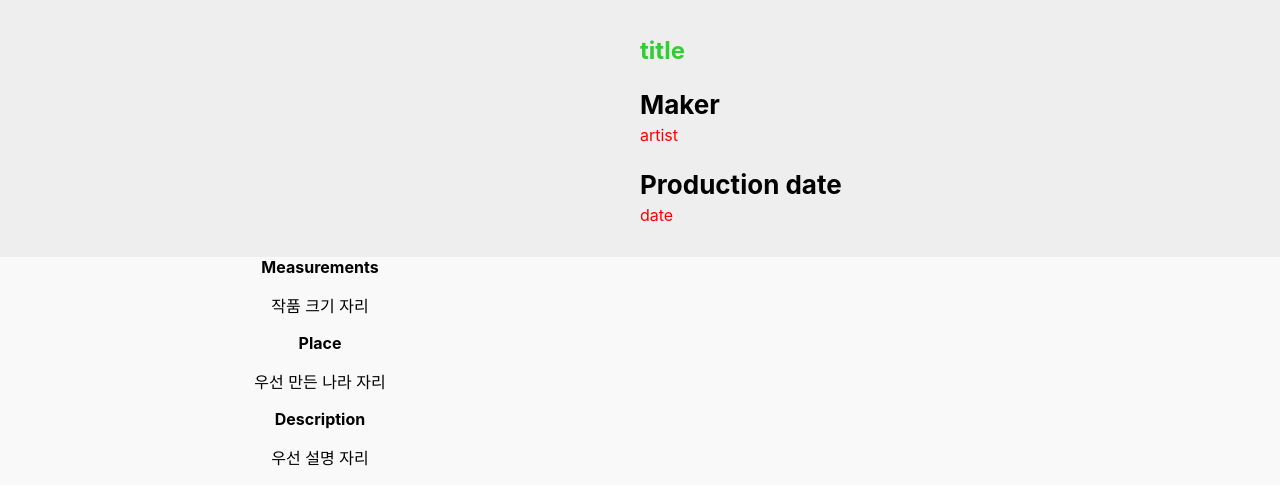
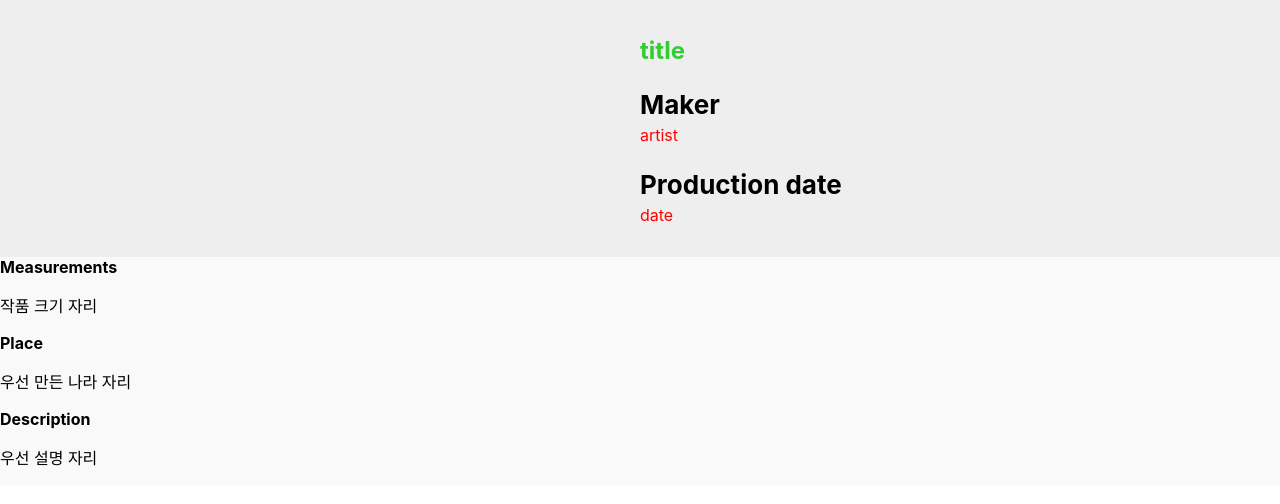
Before and after one commit to anemoa/retry-museum-project, a React (Create React App) app: page / in a window 1280 px wide. Shown: the top 504 px of the page. Built offline with nearby package versions, Linux system fonts and the light colour scheme; the HTML template or start-up script is replaced by a standard one.

Commit message:
feat: add ObjDetailSection structure

```diff
--- a/src/pages/work-of-arts/components/ObjectDetailSection.jsx
+++ b/src/pages/work-of-arts/components/ObjectDetailSection.jsx
@@ -9,9 +9,47 @@ const ObjDetailSection = styled.section`
 const ObjInfoBox = styled.div`
     width: 50%;
     padding-right: 2rem;
+	text-align: left;
 `;
 
 export const ObjectDetailSection = () => {
+
+	const artSubInfo = [
+		{
+			title: 'Artist',
+			content: {
+				type: 'link',
+				to: '/period',
+				text: `작가이름`,
+			}
+		},
+		{
+			title: 'My shortlist',
+			content: {
+				type: 'text',
+				text: 'Add Favorite List',
+			}
+		},
+		{
+			title: 'Object type',
+			content: {
+				type: 'text',
+				text: `소재가 무엇인지`,
+			}
+		},
+		{
+			title: 'Share',
+			content: {
+				type: 'links',
+				items: [
+					{url: 'https://www.naver.com', name: 'naver'},
+					{url: 'https://www.google.com', name: 'google'},
+					{url: 'https://www.insta.com', name: 'insta'},
+				]
+			}
+		}
+	];
+
     const artsDetail = [
         {
             title: 'Measurements',
@@ -36,6 +74,18 @@ export const ObjectDetailSection = () => {
                     </div>
                 ))}
             </ObjInfoBox>
+
+			<div>
+				{
+					artSubInfo.map((ele, idx) => {
+						return (
+							<div>
+
+							</div>
+						)
+					} )
+				}
+			</div>
         </ObjDetailSection>
     );
 };
```
